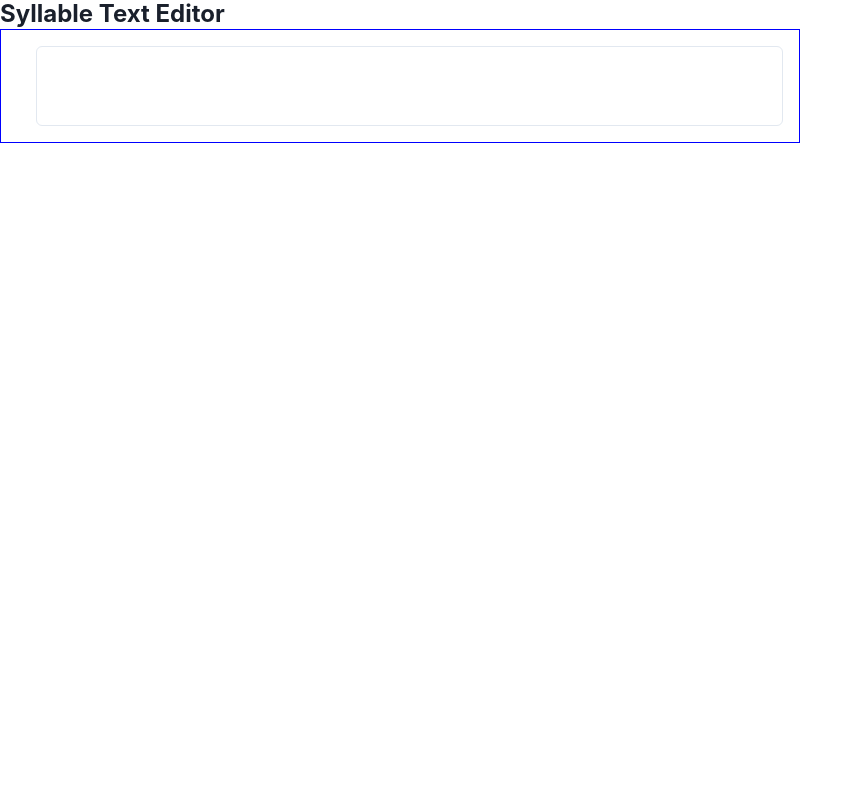
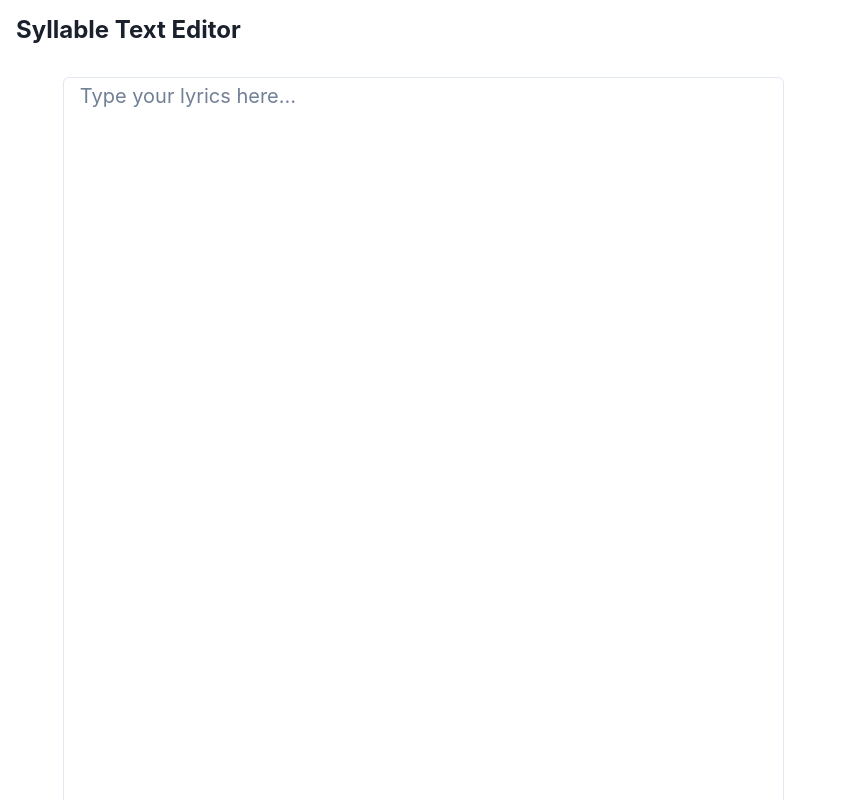
Before and after one commit to rwolt/syllables-editor, a Next.js app: page / in a window 1280 px wide. Shown: the top 800 px of the page, without its empty margins (0-863 px from the left). Built offline with nearby package versions, Linux system fonts and the light colour scheme.

Commit message:
Add syllable counts to lyrics editor

```diff
--- a/app/page.tsx
+++ b/app/page.tsx
@@ -1,13 +1,49 @@
+"use client";
 import { Box, Flex, HStack, Heading, Textarea, VStack } from "@chakra-ui/react";
+import { useState } from "react";
+import { syllable } from "syllable";
 
 export default function Home() {
+  const [text, setText] = useState("");
+  const [syllableCounts, setSyllableCounts] = useState<number[]>([]);
+
+  const handleChange = (e: React.ChangeEvent<HTMLTextAreaElement>) => {
+    const lines = e.target.value.split("\n");
+    const counts = lines.map((line: string) => syllable(line));
+    setText(e.target.value);
+    setSyllableCounts(counts);
+  };
+
   return (
     <Box w="full">
-      <Heading fontSize={["lg", "xl", "2xl"]}>Syllable Text Editor</Heading>
-      <Box maxW="800px" h="full" p={4} border="1px solid blue">
+      <Heading fontSize={["lg", "xl", "2xl"]} m={4}>
+        Syllable Text Editor
+      </Heading>
+      <Box maxW="800px" h="full" p={4}>
         <Flex>
-          <VStack w={["1rem", "1.15rem", "1.25rem"]}></VStack>
-          <Textarea resize="none" fontSize={["md", "lg", "xl"]} />
+          <VStack w="50px" pt={2} spacing={0}>
+            {syllableCounts.map((count, index) => (
+              <Box
+                key={index}
+                h="20px"
+                display="flex"
+                alignItems="center"
+                justifyContent="center"
+                fontSize={["md", "lg", "xl"]}
+              >
+                {count}
+              </Box>
+            ))}
+          </VStack>
+          <Textarea
+            value={text}
+            placeholder="Type your lyrics here..."
+            onChange={handleChange}
+            resize="none"
+            fontSize={["md", "lg", "xl"]}
+            lineHeight="20px"
+            h="1000px"
+          />
         </Flex>
       </Box>
     </Box>
--- a/package.json
+++ b/package.json
@@ -16,7 +16,9 @@
     "framer-motion": "^11.0.3",
     "next": "14.1.0",
     "react": "^18",
-    "react-dom": "^18"
+    "react-dom": "^18",
+    "syllable": "^5.0.1",
+    "syllables": "^1.0.0"
   },
   "devDependencies": {
     "@types/node": "^20",
```
Also changed, not shown: 1 other file (tests, documents, lock files or other folders).
